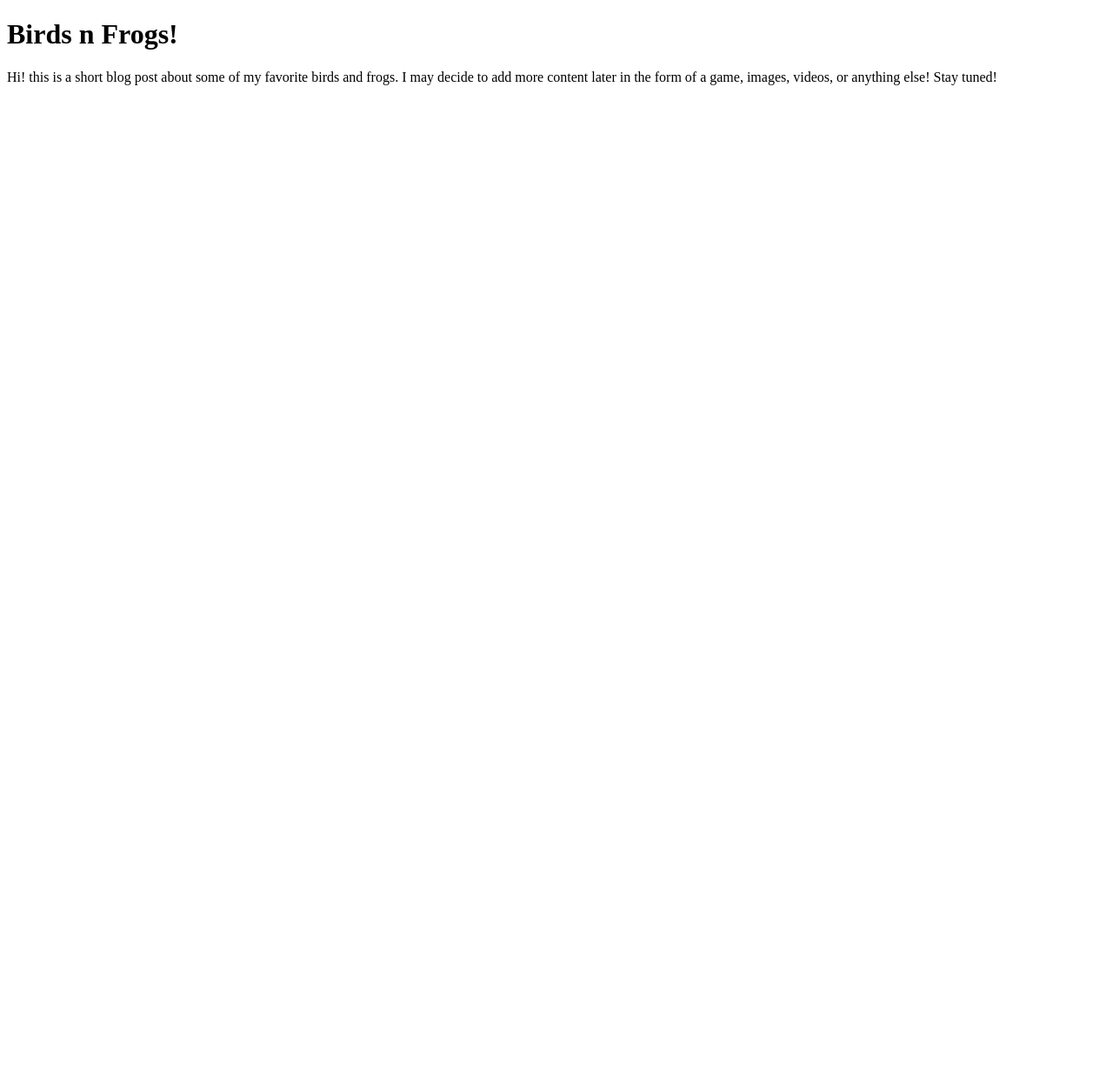
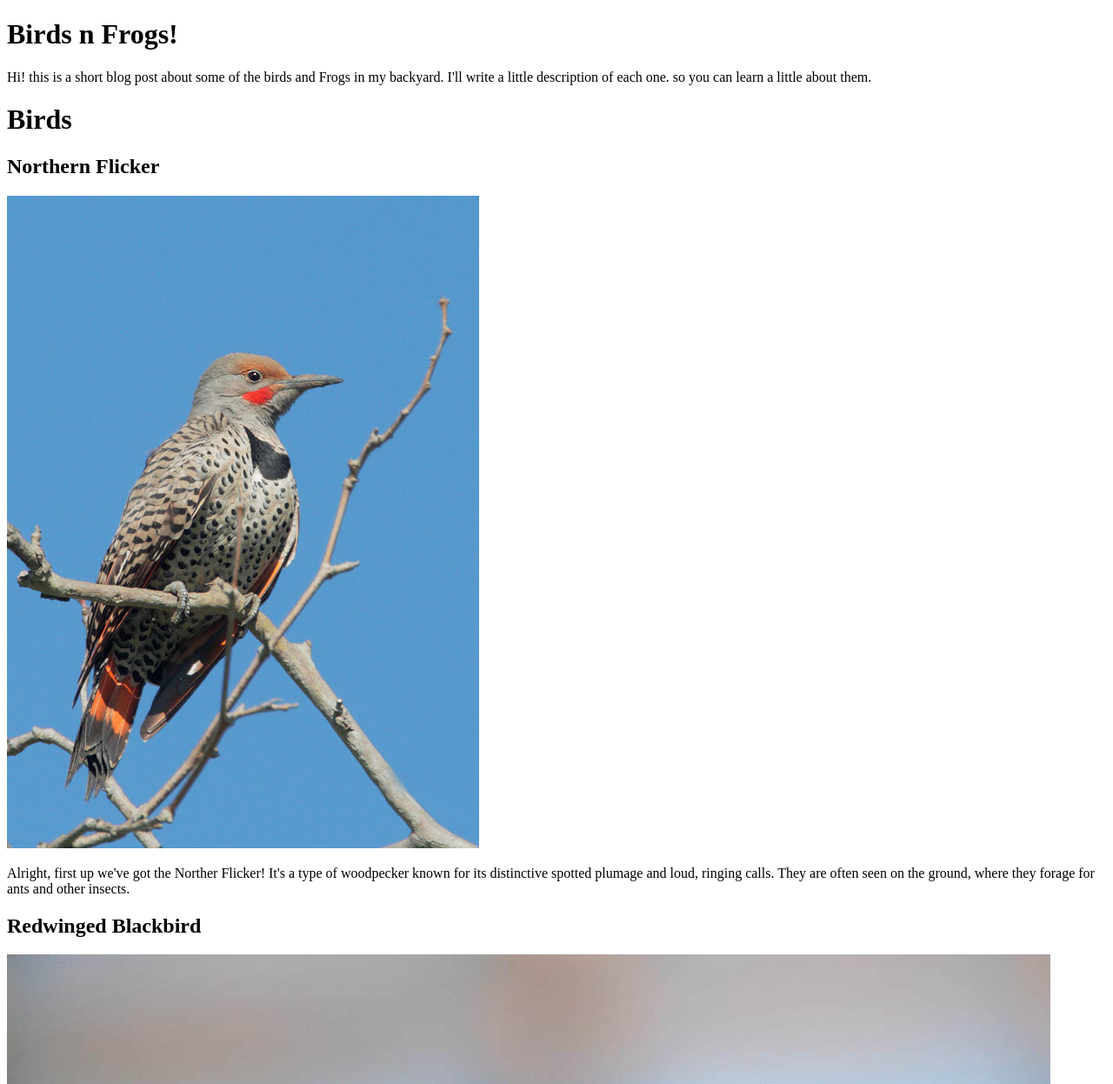
Before and after one commit to bcorrea1006/bird-frog-blog, a plain HTML site: page index.html in a window 1280 px wide. Shown: the top 1246 px of the page at 87% size. Before the commit the page ends 800 px from the top, so only its background shows below. Drawn offline with Linux system fonts and the light colour scheme.

Commit message:
updated image path file in index.html

```diff
--- a/index.html
+++ b/index.html
@@ -11,8 +11,36 @@
     </div>
     <script src="game.js"></script> -->
     <p>
-        Hi! this is a short blog post about some of my favorite birds
-        and frogs. I may decide to add more content later in the form
-        of a game, images, videos, or anything else! Stay tuned!
+        Hi! this is a short blog post about some of the birds and Frogs
+        in my backyard. I'll write a little description of each one.
+        so you can learn a little about them.
     </p>
+    <div class="birds">
+      <h1>Birds</h1>
+      <div class="norther-flicker">
+        <h2>Northern Flicker</h2>
+        <img src="imgs/birds/northern-flicker.jpg" alt="a Northern Flicker bird sitting on a tree branch">
+        <p>
+          Alright, first up we've got the Norther Flicker! It's a type of
+          woodpecker known for its distinctive spotted plumage and loud,
+          ringing calls. They are often seen on the ground, where they forage
+          for ants and other insects.
+        </p>
+      </div>
+      <div class="redwinged-blackbird">
+        <h2>Redwinged Blackbird</h2>
+        <img src="imgs/birds/redwinged-blackbird.jpg" alt="a Redwinged Blackbird bird perched on planks of wood">
+        <p>
+          Next, we have the Redwinged Blackbird! These birds are easily
+          recognizable by the bright red and yellow patches on their wings.
+          They are often found in wetlands and marshes, where they build their
+          nests among the reeds. These ones have a very distinctive call.
+        </p>
+      </div>
+      <div class="spotted-towhee"></div>
+      <div class="swainsons-thrush"></div>
+    </div>
+    <div class="frogs">
+      <h1>Frogs</h1>
+    </div>
 </body>
```
